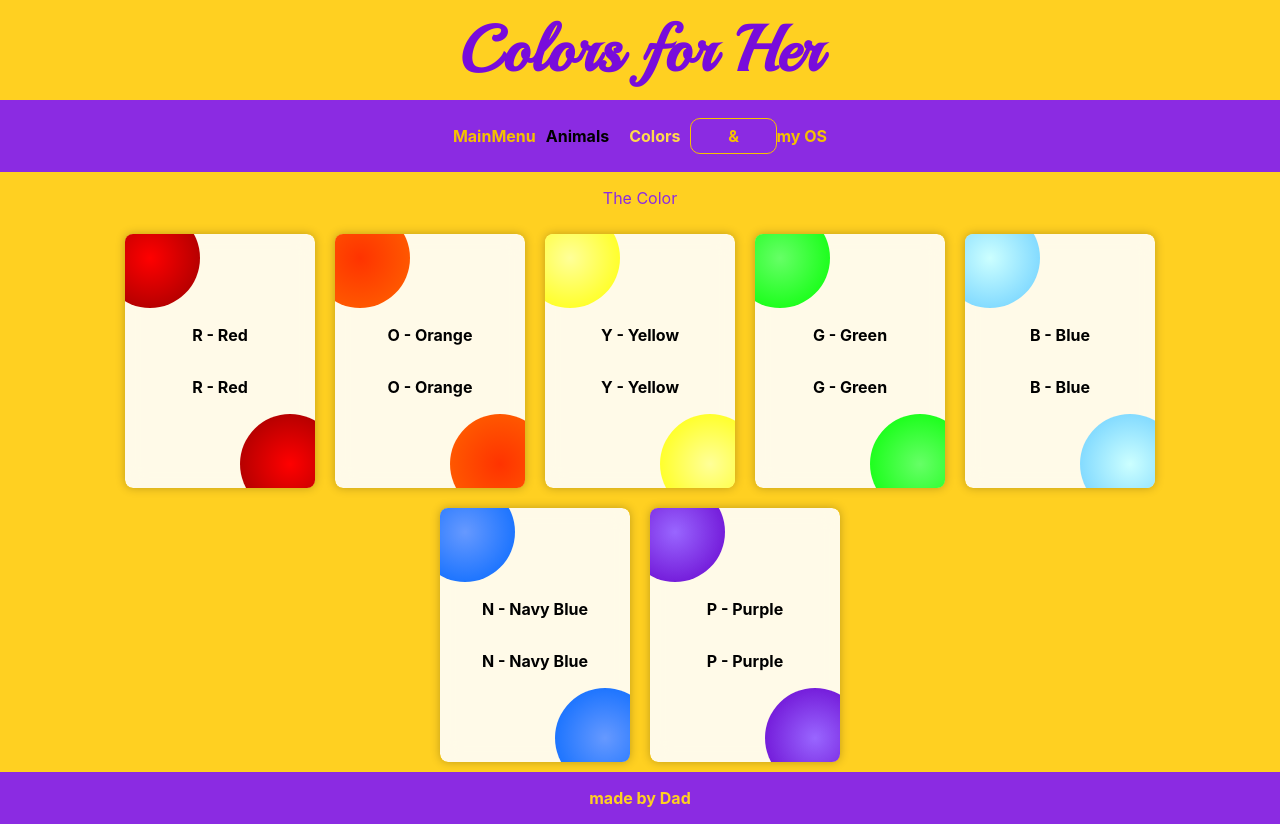
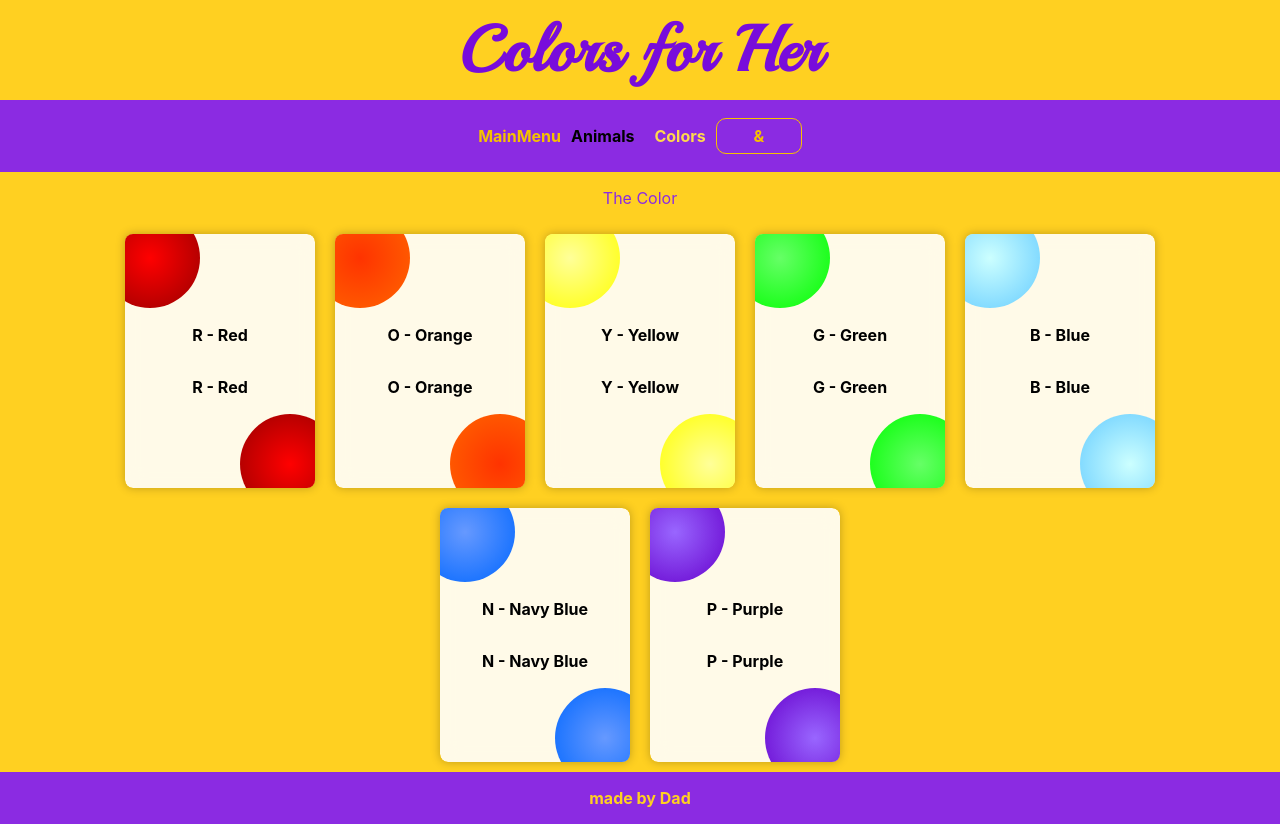
Before and after one commit to RainGray/colors-for-her, a React (Create React App) app: page /card-colors in a window 1280 px wide. Built offline with nearby package versions, Linux system fonts and the light colour scheme.

Commit message:
removed development garbage

```diff
--- a/src/components/features/mainMenu/index.tsx
+++ b/src/components/features/mainMenu/index.tsx
@@ -5,10 +5,6 @@ import { mainViewDefinitions } from "../../pages/mainViewDefinitions";
 import { MainMenuItem } from "./mainMenuItem";
 
 export const MainMenu = (): JSX.Element => {
-    const [osButton, setOsButton] = useState('my OS')
-    function setOSButtonText() {
-      setOsButton(getOperatingSystem());
-    }
 
   return (
     <div
@@ -29,7 +25,6 @@ export const MainMenu = (): JSX.Element => {
         />
       ))}
       <LanguageSwitcher />
-      <div style={{cursor: 'pointer'}} onClick={setOSButtonText}>{osButton}</div>
     </div>
   );
 };
```
